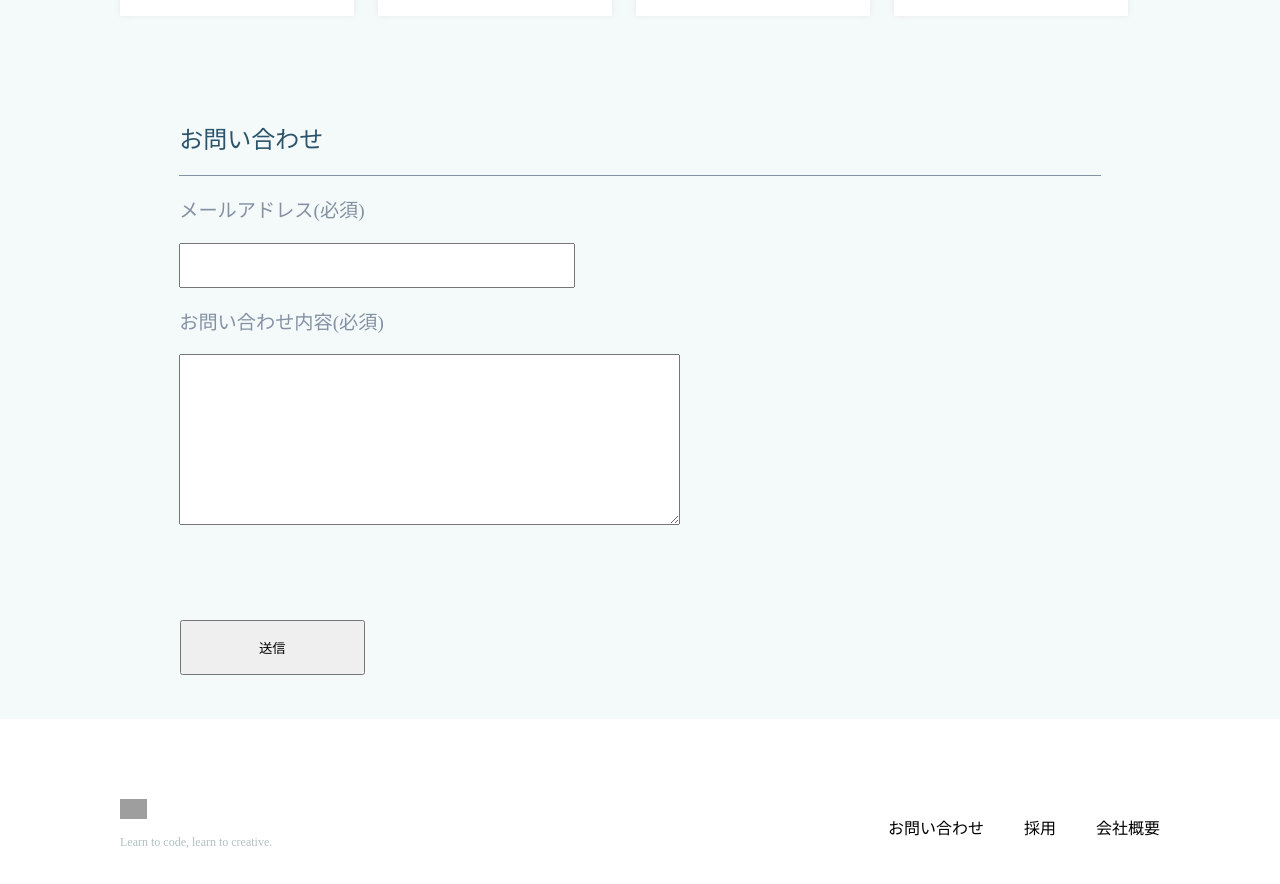
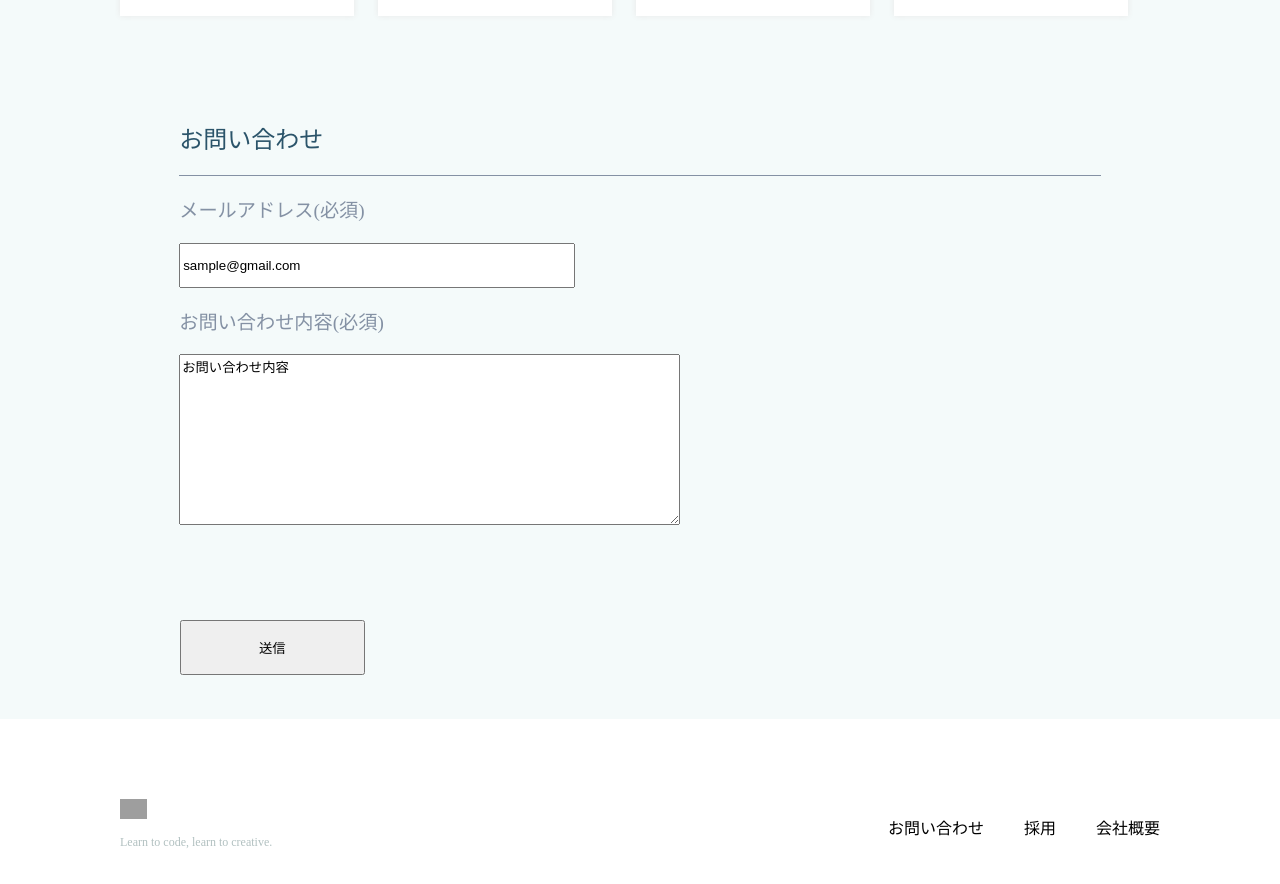
Before and after one commit to baske-y/totall, a Next.js app: page /Progate in a window 1280 px wide. Shown: the part 700-1584 px from the top of the page. Built offline with nearby package versions, Linux system fonts and the light colour scheme; grey boxes are pictures that could not be loaded.

Commit message:
✨ お問い合わせフォームの作成

```diff
--- a/src/Progate/Contact/Contact.jsx
+++ b/src/Progate/Contact/Contact.jsx
@@ -1,14 +1,114 @@
+import React from 'react'
 import styles from '../Contact/Contact.module.css'
 
-export function Contact () {
-  return(
-    <div className={styles.contact}>
-      <h2>お問い合わせ</h2>
-      <p>メールアドレス(必須)</p>
-      <input type="text" className={styles.text}/>
-      <p>お問い合わせ内容(必須)</p>
-      <textarea name="" id="" cols="60" rows="11"></textarea>
-      <input type="submit" value="送信" className={styles.submit}/>
-    </div>
-  )
+
+class ContactForm extends React.Component {
+  constructor(props){
+    super(props);
+    this.state = {
+      isSubmitted:false,
+      email: "sample@gmail.com",
+      hasEmailError: false,
+      content: "お問い合わせ内容",
+      hasContactError: false,
+    };
+  }
+    handleSubmit() {
+      this.setState({isSubmitted:true})
+    }
+
+    handleEmailChange(e) {
+      const inputValue = e.target.value;
+      const isEmpty = inputValue === "";
+      this.state = {
+        emial: inputValue,
+        hasEmailError: isEmpty,
+      }
+    }
+
+    handleContentChange(e) {
+      const inputValue = e.target.value;
+      const isEmpty = inputValue === "";
+      this.state = {
+        content: inputValue,
+        hasContentError: isEmpty,
+      }
+    }
+
+  render() {
+    let emailErrorText;
+    if (this.state.hasEmailError) {
+      emailErrorText = (
+        <span>
+          emailを入力してください
+        </span>
+      );
+    }
+
+    let contentErrorText;
+    if (this.state.hascontentError) {
+      contentErrorText = (
+        <span>
+          お問い合わせ内容を入力してください
+        </span>
+      );
+    }
+
+    let contactForm;
+    if(this.state.isSubmitted) {
+      contactForm= (
+        <div className={styles.contact_submit_message}>
+          送信完了
+        </div>
+      )
+    }else {
+      contactForm =(
+        <div className={styles.contact} onSubmit={()=>{this.handleSubmit()}}>
+          <h2>お問い合わせ</h2>
+          <p>メールアドレス(必須)</p>
+          <input
+          type="text"
+          className={styles.text}
+          value = {this.state.email}
+          onChange={(e) => {handleEmailChange(e)}}
+          />
+          {emailErrorText}
+          <p>お問い合わせ内容(必須)</p>
+          <textarea
+          value= {this.state.content}
+          onChange={(e)=>handleContenttChange(e)}
+
+          cols="60"
+          rows="11"
+          />
+          {contentErrorText}
+
+          <input type="submit" value="送信" className={styles.submit}/>
+        </div>
+      );
+    }
+    // const [text, setText] = useState("");
+
+
+    // const handleChange = useCallback(() => {
+      //   if (isSubmitted === true ){
+        //     alert("送信完了しました")
+
+        //   }
+        // }, [])
+        return(
+          <div className={styles.contact_form}>
+            {contactForm}
+          </div>
+          // <div className={styles.contact}>
+          //   <h2>お問い合わせ</h2>
+          //   <p>メールアドレス(必須)</p>
+          //   <input type="text" className={styles.text}/>
+          //   <p>お問い合わせ内容(必須)</p>
+          //   <textarea name="" id="" cols="60" rows="11"></textarea>
+          //   <input type="submit" value="送信" className={styles.submit}/>
+          // </div>
+          );
+        }
 }
+export default ContactForm;
--- a/src/Progate/Main/Main.jsx
+++ b/src/Progate/Main/Main.jsx
@@ -1,7 +1,7 @@
 import Head from 'next/head'
 import styles from '../Main/Main.module.css'
 import Lesson from "../Lesson/Lesson"
-import { Contact } from '../Contact/Contact';
+import ContactForm, { Contact } from '../Contact/Contact';
 
 const lessonList = [
   {
@@ -46,7 +46,7 @@ export  function Main() {
             })}
           </div>
         </div>
-          <Contact />
+          <ContactForm />
       </div>
   )
 }
```
